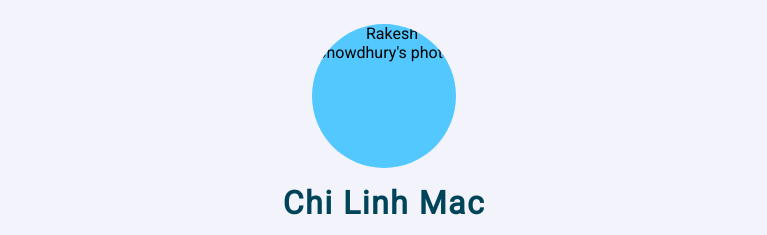
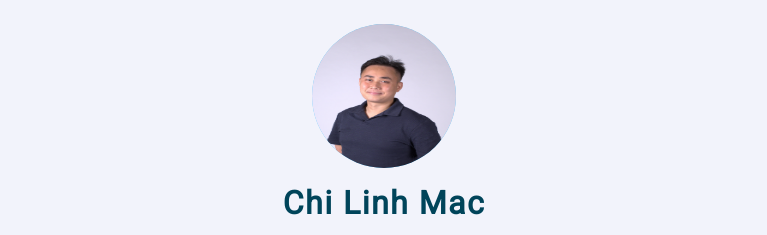
Before and after one commit to DenGuleDansker/portfolio-html, a plain HTML site: page index.html in a window 1280 px wide. Shown: the top 235 px of the page, without its empty margins (256-1023 px from the left). Drawn offline with nearby package versions, Linux system fonts and the light colour scheme.

Commit message:
Update index.html

```diff
--- a/index.html
+++ b/index.html
@@ -19,7 +19,7 @@
       <div class="container">
         <!----Picture and name---->
         <div class="picture">
-          <img src="assets/billede.jpeg" alt="Rakesh Chowdhury's photo" />
+          <img src="assets/billede.jpg" alt="Rakesh Chowdhury's photo" />
         </div>
         <div class="name" translate="no">Chi Linh Mac</div>
 
```
